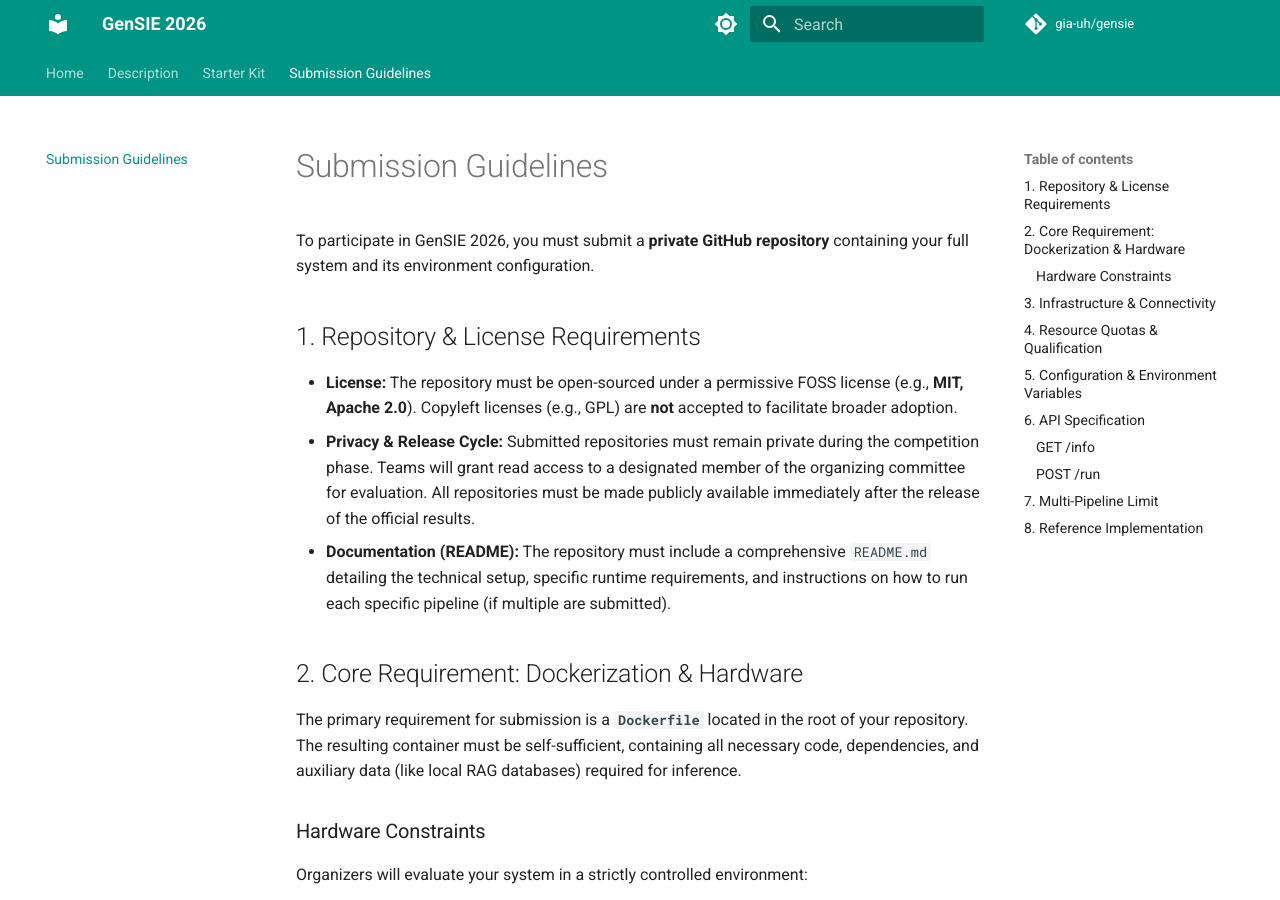
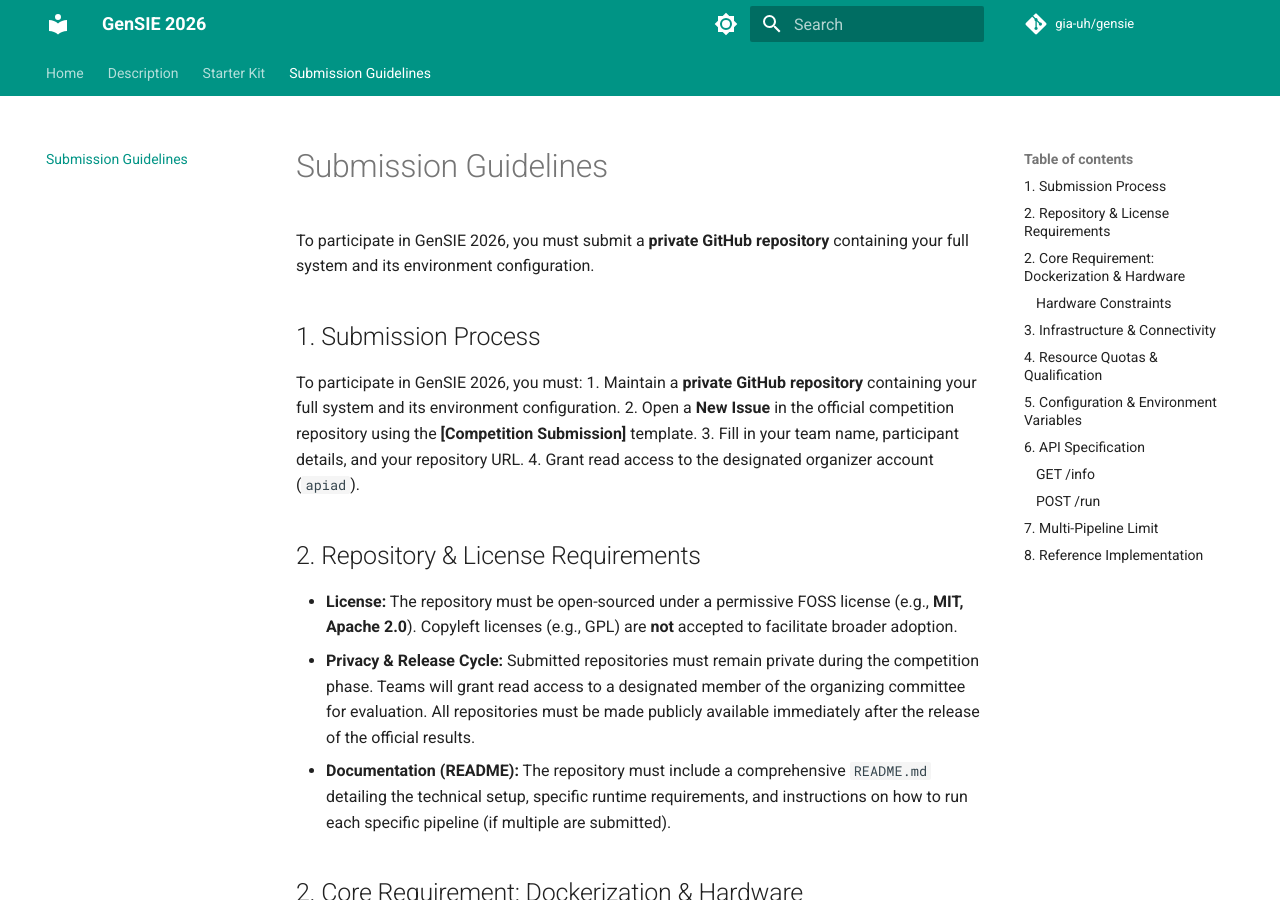
Before and after one commit to gia-uh/gensie, an MkDocs documentation site: the page built from docs/submission.md, in a window 1280 px wide and 900 px high. Built offline with MkDocs 1.6.1 and Material for MkDocs 9.7.7, drawn with Linux system fonts in a browser that asks for light colours; comment, search, counter and statistics services are not loaded.

Commit message:
feat(submission): add GitHub issue template and update submission process docs

```diff
--- a/docs/submission.md
+++ b/docs/submission.md
@@ -2,7 +2,15 @@
 
 To participate in GenSIE 2026, you must submit a **private GitHub repository** containing your full system and its environment configuration.
 
-## 1. Repository & License Requirements
+## 1. Submission Process
+
+To participate in GenSIE 2026, you must:
+1.  Maintain a **private GitHub repository** containing your full system and its environment configuration.
+2.  Open a **New Issue** in the official competition repository using the **[Competition Submission]** template.
+3.  Fill in your team name, participant details, and your repository URL.
+4.  Grant read access to the designated organizer account (`apiad`).
+
+## 2. Repository & License Requirements
 
 *   **License:** The repository must be open-sourced under a permissive FOSS license (e.g., **MIT, Apache 2.0**). Copyleft licenses (e.g., GPL) are **not** accepted to facilitate broader adoption.
 *   **Privacy & Release Cycle:** Submitted repositories must remain private during the competition phase. Teams will grant read access to a designated member of the organizing committee for evaluation. All repositories must be made publicly available immediately after the release of the official results.
```
Also changed, not shown: .github/ISSUE_TEMPLATE/submission.md (added).
